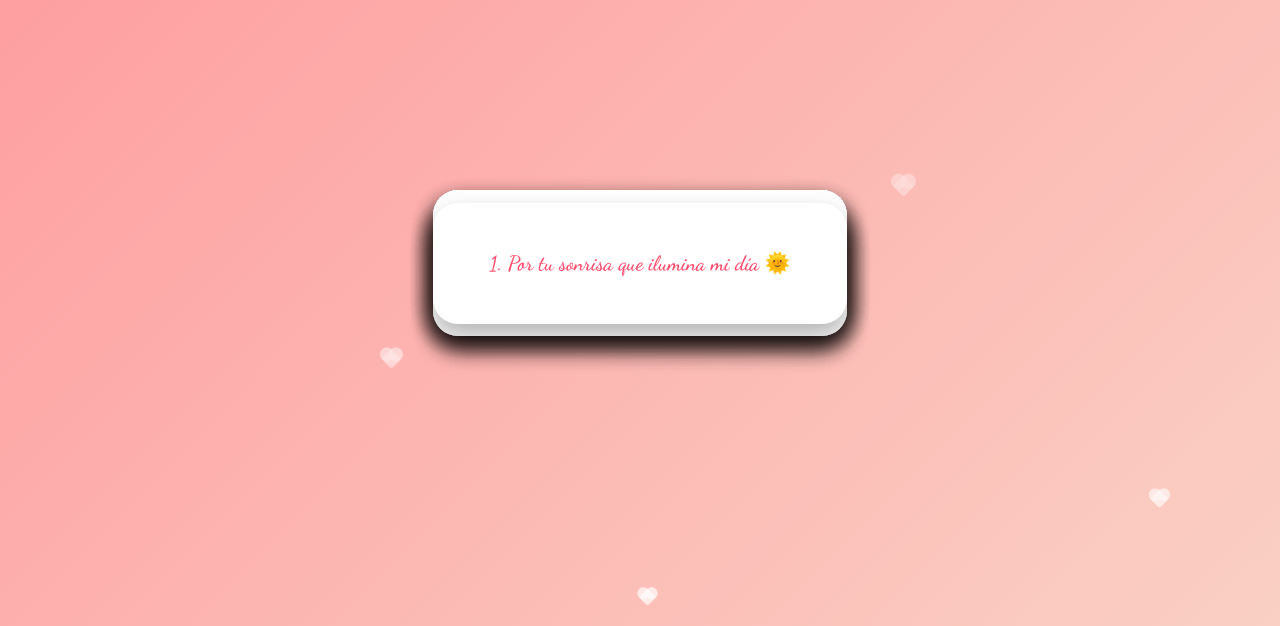
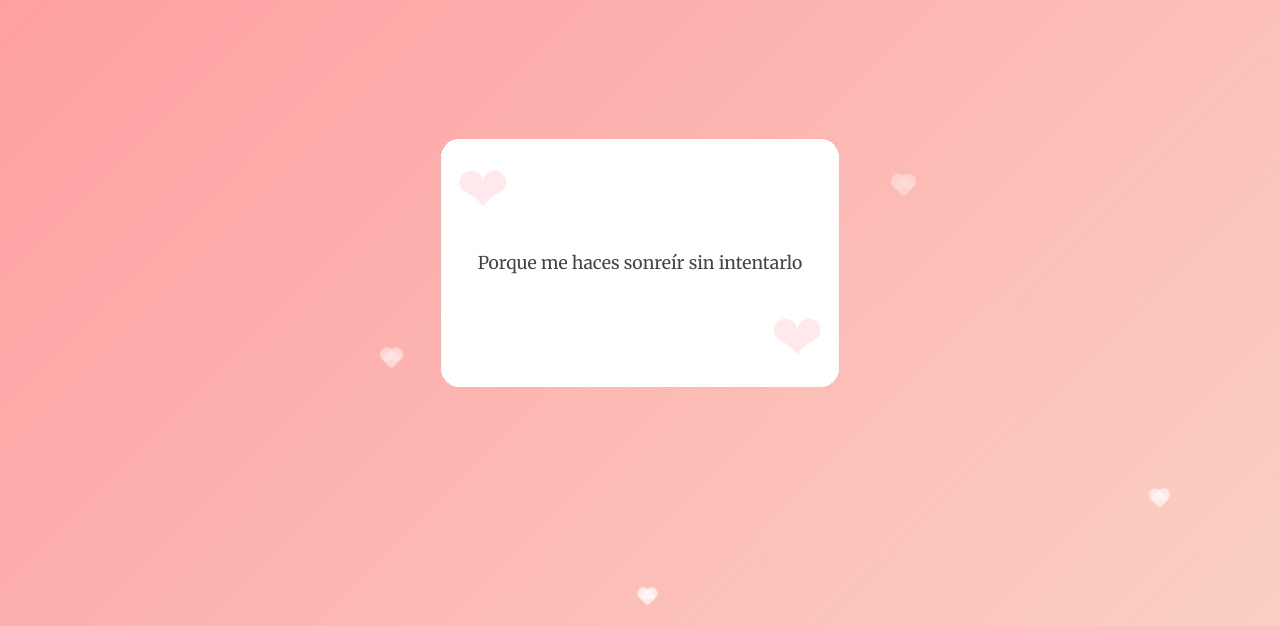
Before and after one commit to Marcos200216/cumple_mile, a plain HTML site: page index3.html in a window 1280 px wide. Shown: the part 206-832 px from the top of the page. Drawn offline with Linux system fonts and the light colour scheme.

Commit message:
first commit

```diff
--- a/index3.html
+++ b/index3.html
@@ -5,11 +5,12 @@
 <meta name="viewport" content="width=device-width, initial-scale=1.0">
 <title>100 Razones para Amarte</title>
 <style>
+  @import url('https://fonts.googleapis.com/css2?family=Merriweather:wght@400;500&display=swap');
   @import url('https://fonts.googleapis.com/css2?family=Dancing+Script:wght@600&display=swap');
 
   body {
     margin: 0;
-    font-family: 'Poppins', sans-serif;
+    font-family: 'Merriweather', serif;
     background: linear-gradient(135deg, #ff9a9e, #fad0c4);
     display: flex;
     justify-content: center;
@@ -43,19 +44,44 @@
     position: absolute;
     width: 90%;
     max-width: 350px;
-    padding: 3rem 2rem;
+    height: 200px; /* altura fija */
+    padding: 1.5rem;
     background: white;
-    color: #ff4d6d;
-    font-family: 'Dancing Script', cursive;
-    font-size: 1.3rem;
+    color: #444;
+    font-family: 'Merriweather', serif;
+    font-size: 1.1rem;
     text-align: center;
-    border-radius: 25px;
-    box-shadow: 0 12px 25px rgba(0,0,0,0.3);
+    border-radius: 20px;
+
     cursor: pointer;
     transition: transform 0.4s ease, opacity 0.4s ease;
     display: flex;
+    justify-content: center;
     align-items: center;
-    justify-content: center;
+    overflow: hidden; /* evita que sobresalga */
+  }
+.card::before {
+  content: "❤";
+  position: absolute;
+  font-size: 4rem;
+  color: rgba(255, 182, 193, 0.3);
+  top: 10px;
+  left: 15px;
+}
+
+.card::after {
+  content: "❤";
+  position: absolute;
+  font-size: 4rem;
+  color: rgba(255, 182, 193, 0.3);
+  bottom: 10px;
+  right: 15px;
+}
+  .card p {
+    margin: 0;
+    padding: 0;
+    overflow-y: auto; /* scroll si es necesario */
+    max-height: 100%;
   }
 
   .card:hover {
@@ -119,9 +145,8 @@
   }
 
   @media (max-width: 600px) {
-    .card { font-size: 1.1rem; padding: 2rem 1.5rem; }
+    .card { font-size: 1rem; height: 180px; }
     h1 { font-size: 2rem; }
-    .btn { font-size: 1rem; padding: 0.5rem 1.2rem; }
   }
 </style>
 </head>
@@ -146,23 +171,115 @@
   const stack = document.getElementById('stack');
 
   const razones = [
-    "1. Por tu sonrisa que ilumina mi día 🌞",
-    "2. Por la manera en que me entiendes sin palabras 💬",
-    "3. Por cada abrazo que me hace sentir en casa 🏡",
-    "4. Por tu risa contagiosa 😂",
-    "5. Por la paciencia que tienes conmigo 🙏",
-    "6. Por tu mirada llena de amor 😍",
-    "7. Por cada momento que compartimos juntos ⏳",
-    "8. Por tu apoyo en mis locuras 💪",
-    "9. Por hacerme sentir especial todos los días ✨",
-    "10. Por ser tú, simplemente tú 💕"
-    // Agrega hasta 100
+    "Porque me haces sonreír sin intentarlo",
+    "Porque tu voz me calma",
+    "Porque en tus ojos encuentro paz",
+    "Porque abrazarte es mi lugar favorito",
+    "Porque siempre crees en mí",
+    "Porque me entiendes sin palabras",
+    "Porque me haces sentir especial",
+    "Porque contigo todo es más bonito",
+    "Porque eres mi persona favorita",
+    "Porque tu risa es mi melodía preferida",
+    "Porque me haces soñar",
+    "Porque tus besos son mágicos",
+    "Porque siempre me apoyas",
+    "Porque me enseñas a amar de verdad",
+    "Porque me haces mejor persona",
+    "Porque sabes cómo alegrar mis días",
+    "Porque me aceptas como soy",
+    "Porque me das paz",
+    "Porque haces que todo valga la pena",
+    "Porque tu mirada me derrite",
+    "Porque me haces sentir afortunado",
+    "Porque me inspiras cada día",
+    "Porque eres mi refugio",
+    "Porque me entiendes en silencio",
+    "Porque me haces sentir amado",
+    "Porque no necesito nada más que a ti",
+    "Porque eres mi confidente",
+    "Porque contigo todo es posible",
+    "Porque me haces reír hasta en días grises",
+    "Porque contigo soy yo mismo",
+    "Porque me abrazas fuerte cuando lo necesito",
+    "Porque eres mi paz en el caos",
+    "Porque me motivas a seguir adelante",
+    "Porque me haces sentir completo",
+    "Porque contigo aprendí lo que es amar",
+    "Porque nunca me sueltas",
+    "Porque me haces creer en el destino",
+    "Porque eres mi felicidad diaria",
+    "Porque en tus brazos todo es perfecto",
+    "Porque tu sonrisa ilumina mi mundo",
+    "Porque me haces sentir único",
+    "Porque tus detalles me enamoran",
+    "Porque me das razones para sonreír",
+    "Porque cada día contigo es especial",
+    "Porque tu voz es mi canción favorita",
+    "Porque me llenas de ternura",
+    "Porque me haces sentir seguro",
+    "Porque tus caricias son hogar",
+    "Porque eres la mejor parte de mis días",
+    "Porque contigo el tiempo vuela",
+    "Porque me miras como nadie más",
+    "Porque me entiendes hasta en mis silencios",
+    "Porque me llenas de ilusiones",
+    "Porque contigo todo tiene sentido",
+    "Porque me haces sentir importante",
+    "Porque eres mi compañía perfecta",
+    "Porque me haces creer en el amor",
+    "Porque tus locuras me encantan",
+    "Porque haces que lo simple sea mágico",
+    "Porque me inspiras a soñar",
+    "Porque contigo todo es más fácil",
+    "Porque eres mi mayor regalo",
+    "Porque me haces sentir orgulloso de amarte",
+    "Porque me das tranquilidad",
+    "Porque contigo quiero todo",
+    "Porque tus palabras me abrazan",
+    "Porque siempre piensas en mí",
+    "Porque me das fuerzas",
+    "Porque me haces sentir amado sin esfuerzo",
+    "Porque eres lo mejor que me pasó",
+    "Porque contigo aprendí a confiar",
+    "Porque me haces sentir amado todos los días",
+    "Porque siempre me apoyas en todo",
+    "Porque contigo cada instante vale oro",
+    "Porque me haces sentir afortunado de tenerte",
+    "Porque tu amor es único",
+    "Porque eres mi mejor amigo y mi amor",
+    "Porque me das calma cuando estoy perdido",
+    "Porque tu ternura me derrite",
+    "Porque tus besos curan mis heridas",
+    "Porque tus abrazos son medicina",
+    "Porque contigo la vida es más dulce",
+    "Porque nunca me dejas solo",
+    "Porque me entiendes como nadie",
+    "Porque me haces reír a carcajadas",
+    "Porque eres la razón de mi felicidad",
+    "Porque me haces sentir protegido",
+    "Porque me llenas de esperanza",
+    "Porque eres mi todo",
+    "Porque contigo descubrí lo que es amar de verdad",
+    "Porque me haces sentir eterno",
+    "Porque eres mi mejor elección",
+    "Porque me llenas de paz con solo mirarme",
+    "Porque eres mi sueño hecho realidad",
+    "Porque me haces sentir completo cada día",
+    "Porque eres la razón de mis ganas",
+    "Porque contigo todo se siente correcto",
+    "Porque tu amor es mi tesoro",
+    "Porque me haces feliz solo con existir",
+    "Porque simplemente eres Mileska",
+    "Siempre seré tu Marquitos Moquitos"
   ];
 
   razones.reverse().forEach((texto, i) => {
     const card = document.createElement('div');
     card.className = 'card';
-    card.textContent = texto;
+    const p = document.createElement('p');
+    p.textContent = texto;
+    card.appendChild(p);
     card.style.zIndex = i + 1;
     stack.appendChild(card);
 
```
Also changed, not shown: index.html (+1 -1 lines), index2.html (+2 -2 lines), index4.html (+10 -12 lines), index5.html (+48 -7 lines).
